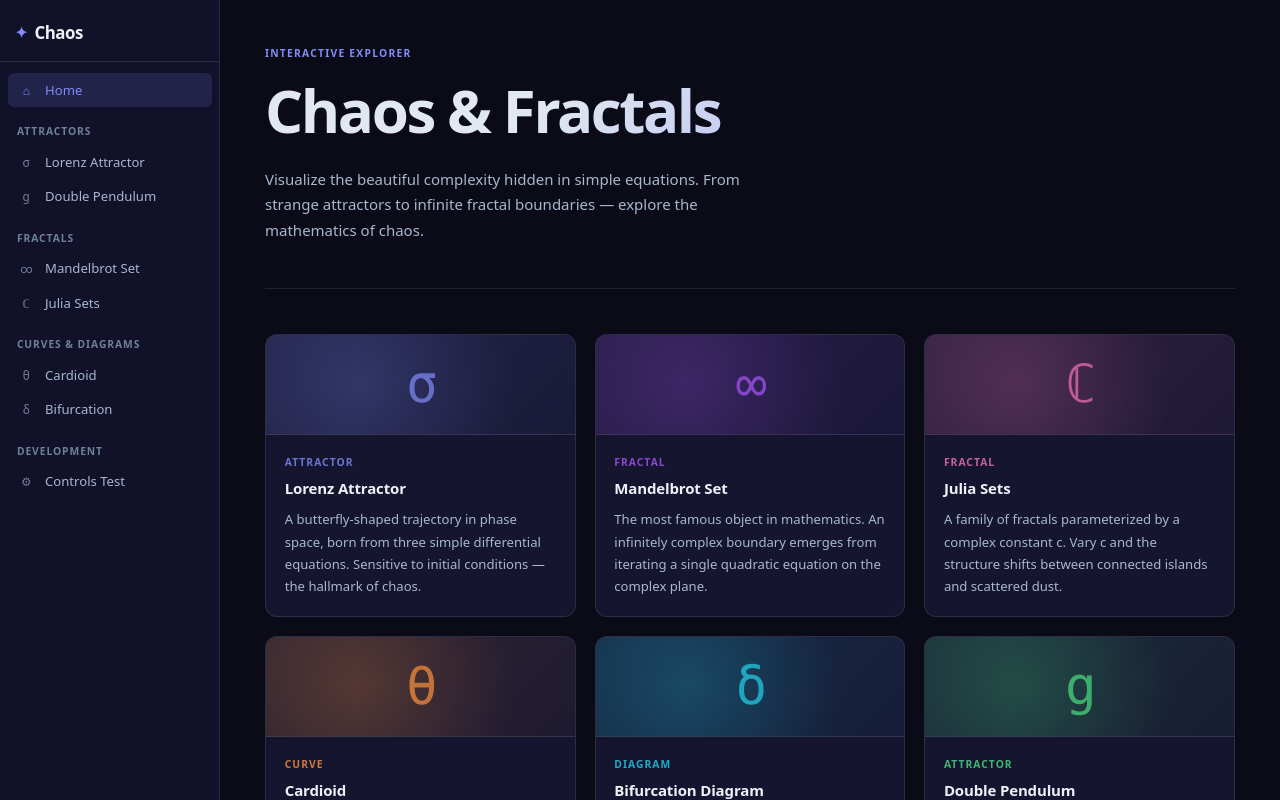
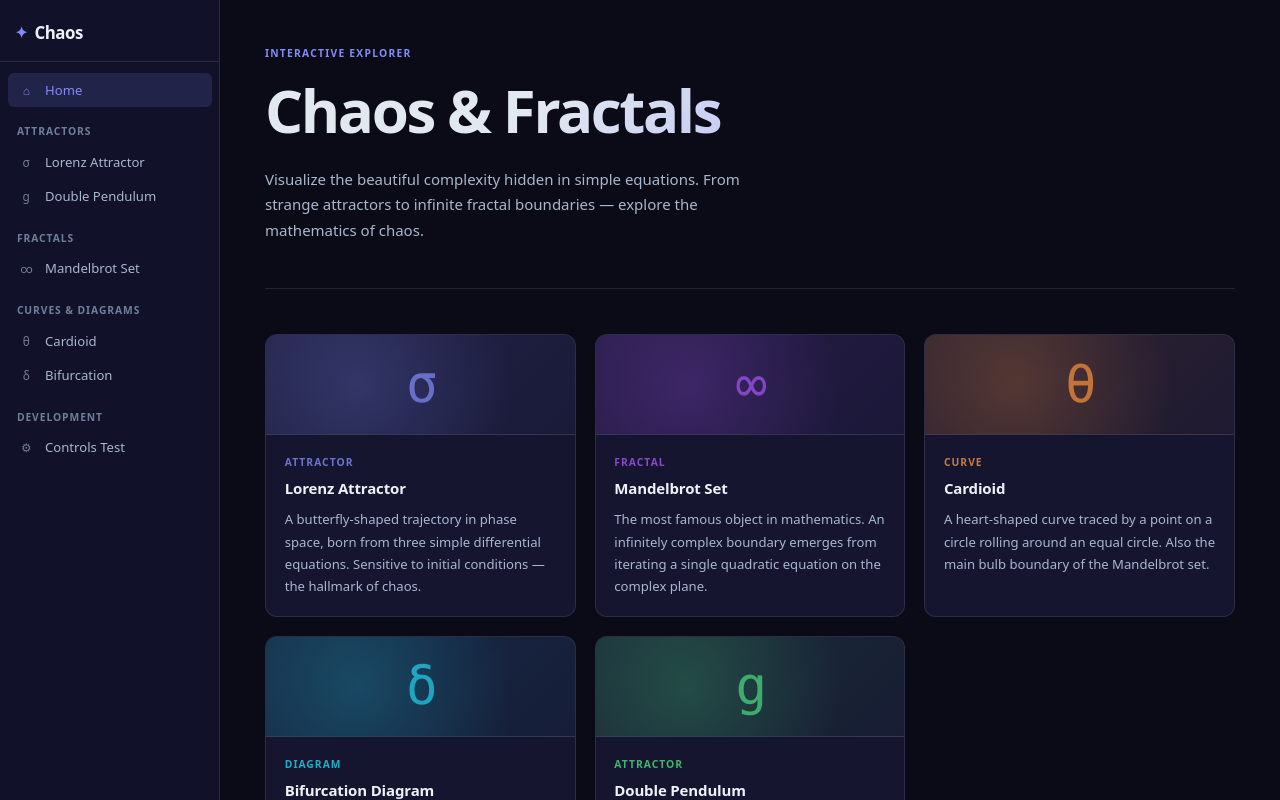
Before and after one commit to atleaarrestad/Chaos, a React (Vite) app: page / in a window 1280 px wide. Built offline with nearby package versions, Linux system fonts and the light colour scheme.

Commit message:
remove page for julia sets, as its already implemented as part of mandelbrot page

```diff
--- a/src/components/Sidebar/Sidebar.tsx
+++ b/src/components/Sidebar/Sidebar.tsx
@@ -23,8 +23,7 @@ const NAV: NavSection[] = [
   {
     section: 'Fractals',
     items: [
-      { path: '/mandelbrot', label: 'Mandelbrot Set', symbol: '∞' },
-      { path: '/julia', label: 'Julia Sets', symbol: 'ℂ' },
+      { path: '/mandelbrot',      label: 'Mandelbrot Set',     symbol: '∞' },
     ],
   },
   {
--- a/src/pages/Home/Home.tsx
+++ b/src/pages/Home/Home.tsx
@@ -28,15 +28,6 @@ const EXPLORATIONS: Exploration[] = [
       'The most famous object in mathematics. An infinitely complex boundary emerges from iterating a single quadratic equation on the complex plane.',
     symbol: '∞',
     color: 'var(--col-mandelbrot)',
-  },
-  {
-    path: '/julia',
-    title: 'Julia Sets',
-    category: 'Fractal',
-    description:
-      'A family of fractals parameterized by a complex constant c. Vary c and the structure shifts between connected islands and scattered dust.',
-    symbol: 'ℂ',
-    color: 'var(--col-julia)',
   },
   {
     path: '/cardioid',
--- a/src/router/routes.tsx
+++ b/src/router/routes.tsx
@@ -25,7 +25,6 @@ export const router = createBrowserRouter([
       { index: true, element: <Lazy><Home /></Lazy> },
       { path: 'lorenz', element: <Lazy><Lorenz /></Lazy> },
       { path: 'mandelbrot', element: <Lazy><Mandelbrot /></Lazy> },
-      { path: 'julia', element: <Lazy><ComingSoon /></Lazy> },
       { path: 'cardioid', element: <Lazy><ComingSoon /></Lazy> },
       { path: 'bifurcation', element: <Lazy><ComingSoon /></Lazy> },
       { path: 'double-pendulum', element: <Lazy><DoublePendulum /></Lazy> },
```
